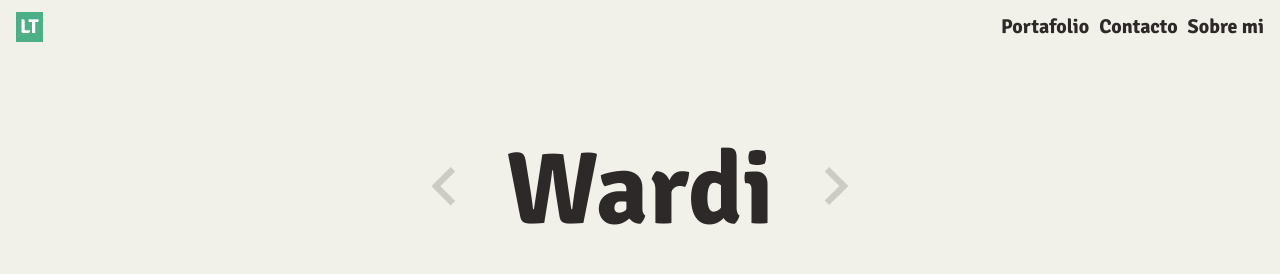
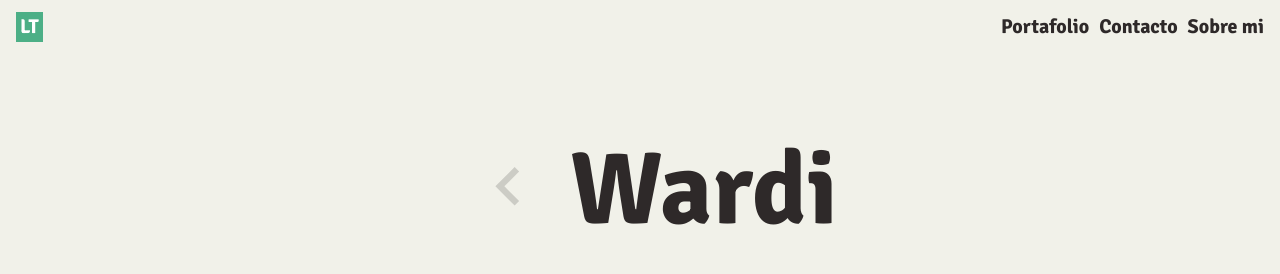
Before and after one commit to tretolin/HBD, a Vue app: page /project/1 in a window 1280 px wide. Shown: the top 274 px of the page. Built offline with nearby package versions, Linux system fonts and the light colour scheme.

Commit message:
Fix functionality navigation on render, to test

```diff
--- a/src/components/ProjectDetail/ProjectDetail.vue
+++ b/src/components/ProjectDetail/ProjectDetail.vue
@@ -3,13 +3,18 @@
         <section>
             <div class="project-content-page">
                 <div class="project-header">
+                    <!-- <ArrowNav
+                        class="arrow"
+                        reverse="true"
+                        @click="goToProject(prev)"
+                    /> -->
                     <ArrowNav
                         class="arrow"
                         reverse="true"
-                        @click="goToProject(prev)"
+                        @click="goHome"
                     />
                     <h2>{{ project.title }}</h2>
-                    <ArrowNav class="arrow" @click="goToProject(next)" />
+                    <!-- <ArrowNav class="arrow" @click="goToProject(next)" /> -->
                 </div>
 
                 <p class="description">
@@ -45,6 +50,7 @@ import ArrowNav from "@/components/Navigation/ArrowNav.vue";
 
 const router = useRouter();
 const route = useRoute();
+const goHome = () => { router.push({ name: 'home'}) };
 const projectId = ref(route.params.id);
 let currentIndex = ref(0);
 let prev = ref();
```
